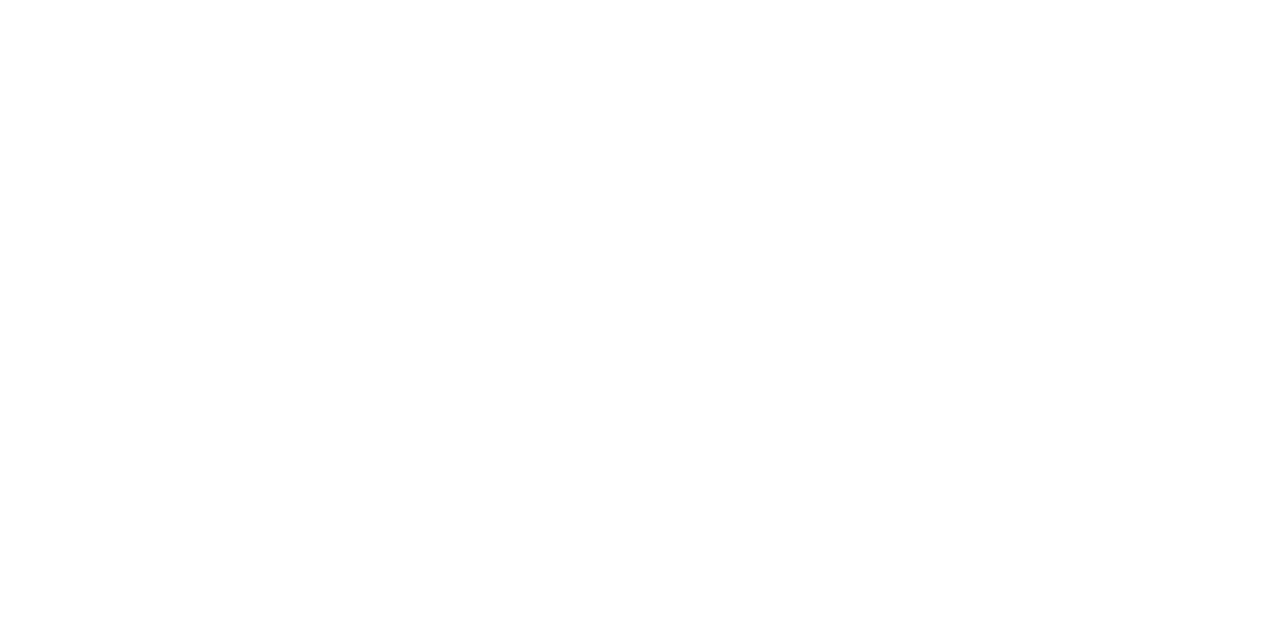
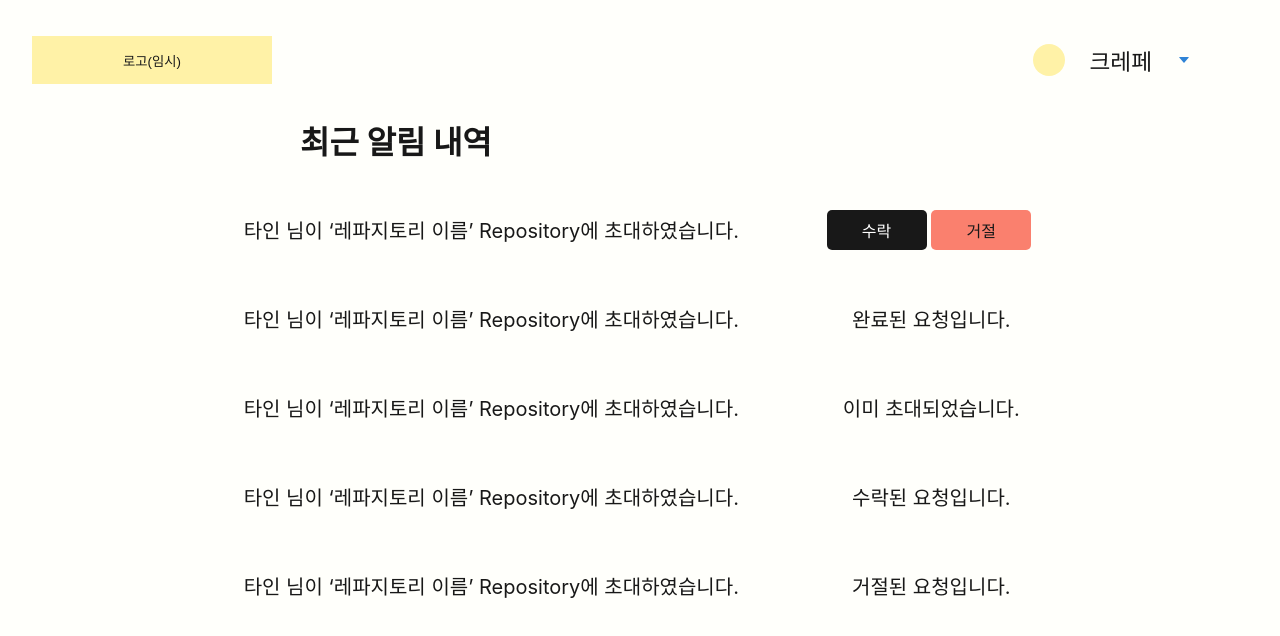
Before and after one commit to tukcom2023CD/AOK, a React (Create React App) app in the folder frontend/: page /notice in a window 1280 px wide. Before the commit this address had no page. Shown: the top 636 px of the page. Built offline with nearby package versions, Linux system fonts and the light colour scheme.

Commit message:
design/#29

```diff
--- a/frontend/src/App.tsx
+++ b/frontend/src/App.tsx
@@ -7,6 +7,7 @@
 import Repository from './Pages/Repository/Repository';
 import Branch from './Pages/Branch/Branch';
 import RepositorySetting from './Pages/Repository/RepositorySetting';
+import Notice from './Pages/Notice/Notice';
 
 function App() {
   return (
@@ -22,8 +23,9 @@
           <Route path='/upload' element={<Upload />} />
           <Route path='/Log' element={<Log/>} />
           <Route path='/repository' element={<Repository/>} />
-          <Route path='repository_setting' element={<RepositorySetting/>} />
+          <Route path='/repository_setting' element={<RepositorySetting/>} />
           <Route path='/branch' element={<Branch/>} />
+          <Route path='/notice' element={<Notice/>} />
         </Routes>
       </Router>
     </div>
--- a/frontend/src/Pages/Notice/Notice.module.css
+++ b/frontend/src/Pages/Notice/Notice.module.css
@@ -1,3 +1,23 @@
 .middleContent{
     margin: 1rem 200px;
 }
+
+.notice_title{
+    transform: translateX(100px);
+    margin-bottom: 2rem;
+}
+
+.notice_list_row{
+    display: flex;
+    justify-content: space-around;
+    align-items: center;
+}
+
+.notice_list_row_btn{
+    margin-right: 0.3rem;
+}
+
+.notice_list_state{
+    width: 210px;
+    text-align: center;
+}
--- a/frontend/src/Pages/Notice/Notice.tsx
+++ b/frontend/src/Pages/Notice/Notice.tsx
@@ -14,13 +14,41 @@
         <UpsideBar/>
         <DndProvider backend={HTML5Backend}>
         <div className={styles.middleContent}>
-            <div><h2>최근 알림 내역</h2></div>
+            <div className={styles.notice_title}><h1>최근 알림 내역</h1></div>
             <ul className={styles.notice_list}>
                 <li className={styles.notice_list_row}>
                     <div><p> 타인 님이 ‘레파지토리 이름’ Repository에 초대하였습니다.</p></div>
-                    <div>
-                        <BtnStyle width='100px' height='40px' borderRadius='5px' color='white' backgroundcolor='black'>수락</BtnStyle>
-                        <BtnStyle width='100px' height='40px' borderRadius='5px' color='black' backgroundcolor='#FA735F'>거절</BtnStyle>
+                    <div className={styles.notice_list_state} >
+                        <BtnStyle className={styles.notice_list_row_btn} width='100px' height='40px' borderRadius='5px' color='white' backgroundcolor='black'>수락</BtnStyle>
+                        <BtnStyle className={styles.notice_list_row_btn} width='100px' height='40px' borderRadius='5px' color='black' backgroundcolor='#FA735F'>거절</BtnStyle>
+                    </div>
+                </li>
+
+                <li className={styles.notice_list_row}>
+                    <div><p> 타인 님이 ‘레파지토리 이름’ Repository에 초대하였습니다.</p></div>
+                    <div className={styles.notice_list_state}>
+                        <p>완료된 요청입니다.</p>
+                    </div>
+                </li>
+
+                <li className={styles.notice_list_row}>
+                    <div><p> 타인 님이 ‘레파지토리 이름’ Repository에 초대하였습니다.</p></div>
+                    <div className={styles.notice_list_state}>
+                        <p>이미 초대되었습니다.</p>
+                    </div>
+                </li>
+
+                <li className={styles.notice_list_row}>
+                    <div><p> 타인 님이 ‘레파지토리 이름’ Repository에 초대하였습니다.</p></div>
+                    <div className={styles.notice_list_state}>
+                        <p>수락된 요청입니다.</p>
+                    </div>
+                </li>
+
+                <li className={styles.notice_list_row}>
+                    <div><p> 타인 님이 ‘레파지토리 이름’ Repository에 초대하였습니다.</p></div>
+                    <div className={styles.notice_list_state}>
+                        <p>거절된 요청입니다.</p>
                     </div>
                 </li>
             </ul>
```
